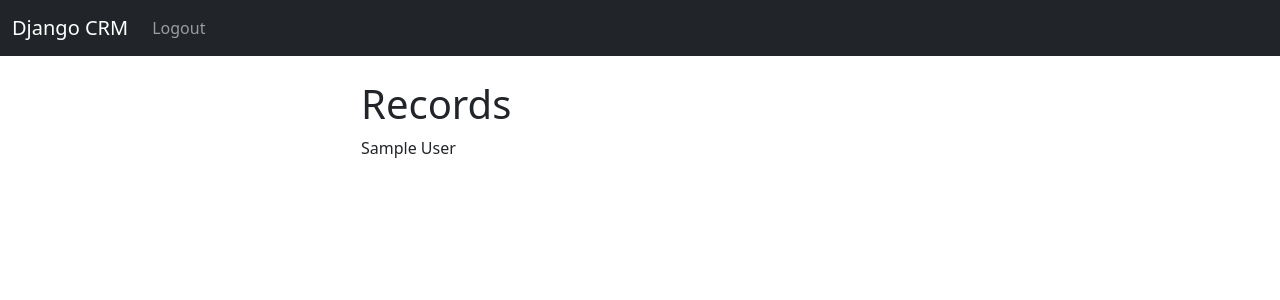
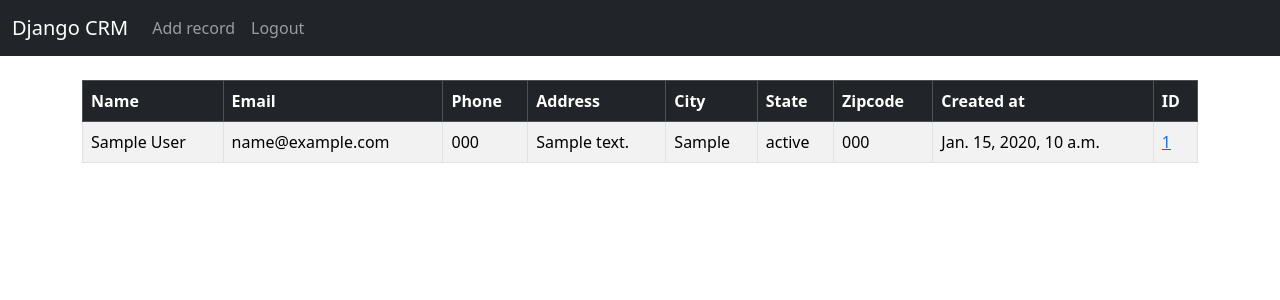
Before and after one commit to DanilPohrebniak/SimpleCRM, a Django app: page / in a window 1280 px wide. Shown: the top 300 px of the page. Run offline with Django 4.2, Linux system fonts and the light colour scheme; a user stored in the database is signed in; tables that the repository leaves empty hold one stand-in row (values such as "Sample post").

Commit message:
The ability to add, edit, and delete counterpart records has been added

```diff
--- a/dcrm/website/templates/home.html
+++ b/dcrm/website/templates/home.html
@@ -2,16 +2,40 @@
 
 {% block content %}
 
-<div class="col-md-6 offset-md-3">
-
 {% if user.is_authenticated %}
 
-    <h1>Records</h1>
-    {% if records %}
+    <table class="table table-striped table-hover table-bordered ">
+      <thead class="table table-dark">
+        <tr>
+            <th scope="col">Name</th>
+            <th scope="col">Email</th>
+            <th scope="col">Phone</th>
+            <th scope="col">Address</th>
+            <th scope="col">City</th>
+            <th scope="col">State</th>
+            <th scope="col">Zipcode</th>
+            <th scope="col">Created at</th>
+            <th scope="col">ID</th>
+        </tr>
+      </thead>
+      <tbody>
+      {% if records %}
         {% for record in records %}
-            {{ record }} <br/>
+            <tr>
+                <td>{{ record.first_name }} {{ record.last_name }}</td>
+                <td>{{ record.email }}</td>
+                <td>{{ record.phone }}</td>
+                <td>{{ record.address }}</td>
+                <td>{{ record.city }}</td>
+                <td>{{ record.state }}</td>
+                <td>{{ record.zipcode }}</td>
+                <td>{{ record.created_at }}</td>
+                <td><a href="{% url 'record' record.id %}">{{ record.id }}</a></td>
+            </tr>
         {% endfor %}
-    {% endif %}
+      {% endif %}
+      </tbody>
+    </table>
 
 {% else %}
 
@@ -34,6 +58,4 @@
 
 {% endif %}
 
-</div>
-
 {% endblock %}
--- a/dcrm/website/templates/navbar.html
+++ b/dcrm/website/templates/navbar.html
@@ -7,6 +7,9 @@
     <div class="collapse navbar-collapse" id="navbarSupportedContent">
       <ul class="navbar-nav me-auto mb-2 mb-lg-0">
         {% if user.is_authenticated %}
+        <li class="nav-item">
+          <a class="nav-link" href="{% url 'add_record' %}">Add record</a>
+        </li>
         <li class="nav-item">
           <a class="nav-link" href="{% url 'logout' %}">Logout</a>
         </li>
--- a/dcrm/website/urls.py
+++ b/dcrm/website/urls.py
@@ -5,4 +5,8 @@ urlpatterns = [
     path('', views.home, name='home'),
     path('logout/', views.logout_user, name='logout'),
     path('register/', views.register_user, name='register'),
+    path('record/<int:pk>', views.customer_record, name='record'),
+    path('delete_record/<int:pk>', views.delete_record, name='delete_record'),
+    path('add_record/', views.add_record, name='add_record'),
+    path('update_record/<int:pk>', views.update_record, name='update_record'),
 ]
--- a/dcrm/website/views.py
+++ b/dcrm/website/views.py
@@ -1,7 +1,7 @@
 from django.shortcuts import render, redirect
 from django.contrib.auth import authenticate, login, logout
 from django.contrib import messages
-from .forms import SignUpForm
+from .forms import SignUpForm, AddRecordForm
 from .models import Record
 
 def home(request):
@@ -48,3 +48,47 @@ def register_user(request):
         return render(request, 'register.html', {'form':form})
 
     return render(request, 'register.html', {'form':form})
+
+def customer_record(request, pk):
+    if request.user.is_authenticated:
+        customer_record = Record.objects.get(id=pk)
+        return render(request, 'record.html', {'customer_record': customer_record})
+    else:
+        messages.success(request, 'You must be logged in to view')
+        return redirect('home')
+
+def delete_record(request, pk):
+    if request.user.is_authenticated:
+        delete_it = Record.objects.get(id=pk)
+        delete_it.delete()
+        messages.success(request, 'Record deleted successfully')
+        return redirect('home')
+    else:
+        messages.success(request, 'You must be logged in to delete')
+        return redirect('home')
+
+def add_record(request):
+    form = AddRecordForm(request.POST or None)
+    if request.user.is_authenticated:
+        if request.method == 'POST':
+            if form.is_valid():
+                add_record = form.save()
+                messages.success(request, 'Record added')
+                return redirect('home')
+        return render(request, 'add_record.html', {'form': form})
+    else:
+        messages.success(request, 'You must be logged in')
+        return redirect('home')
+
+def update_record(request, pk):
+    if request.user.is_authenticated:
+        current_record = Record.objects.get(id=pk)
+        form = AddRecordForm(request.POST or None, instance=current_record)
+        if form.is_valid():
+            form.save()
+            messages.success(request, 'Record has been updated')
+            return redirect('home')
+        return render(request, 'update_record.html', {'form': form})
+    else:
+        messages.success(request, 'You must be logged in')
+        return redirect('home')
```
Also changed, not shown: dcrm/website/forms.py (+14 -15 lines), dcrm/website/templates/add_record.html (added, +18 -0 lines), dcrm/website/templates/record.html (added, +27 -0 lines), dcrm/website/templates/update_record.html (added, +17 -0 lines).
